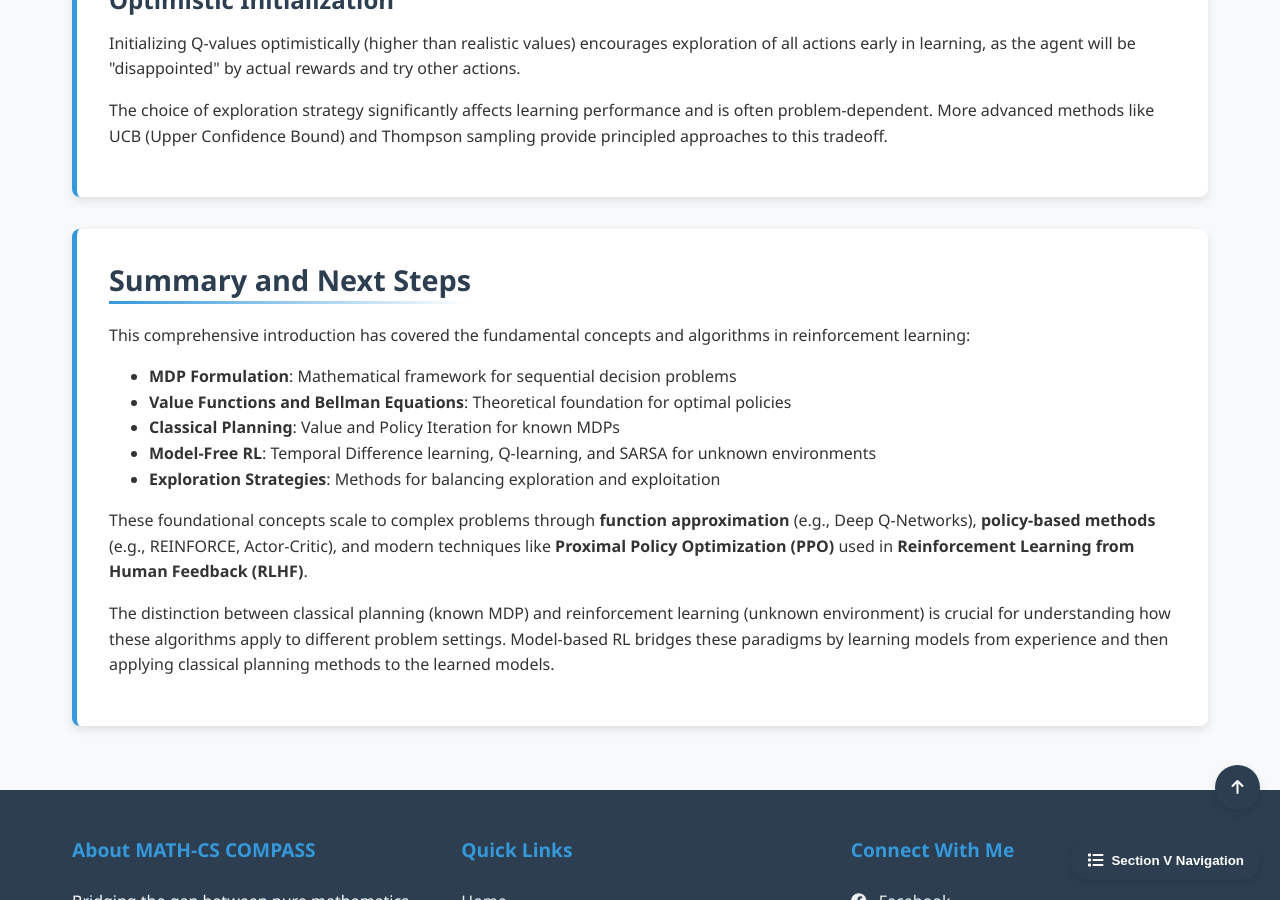
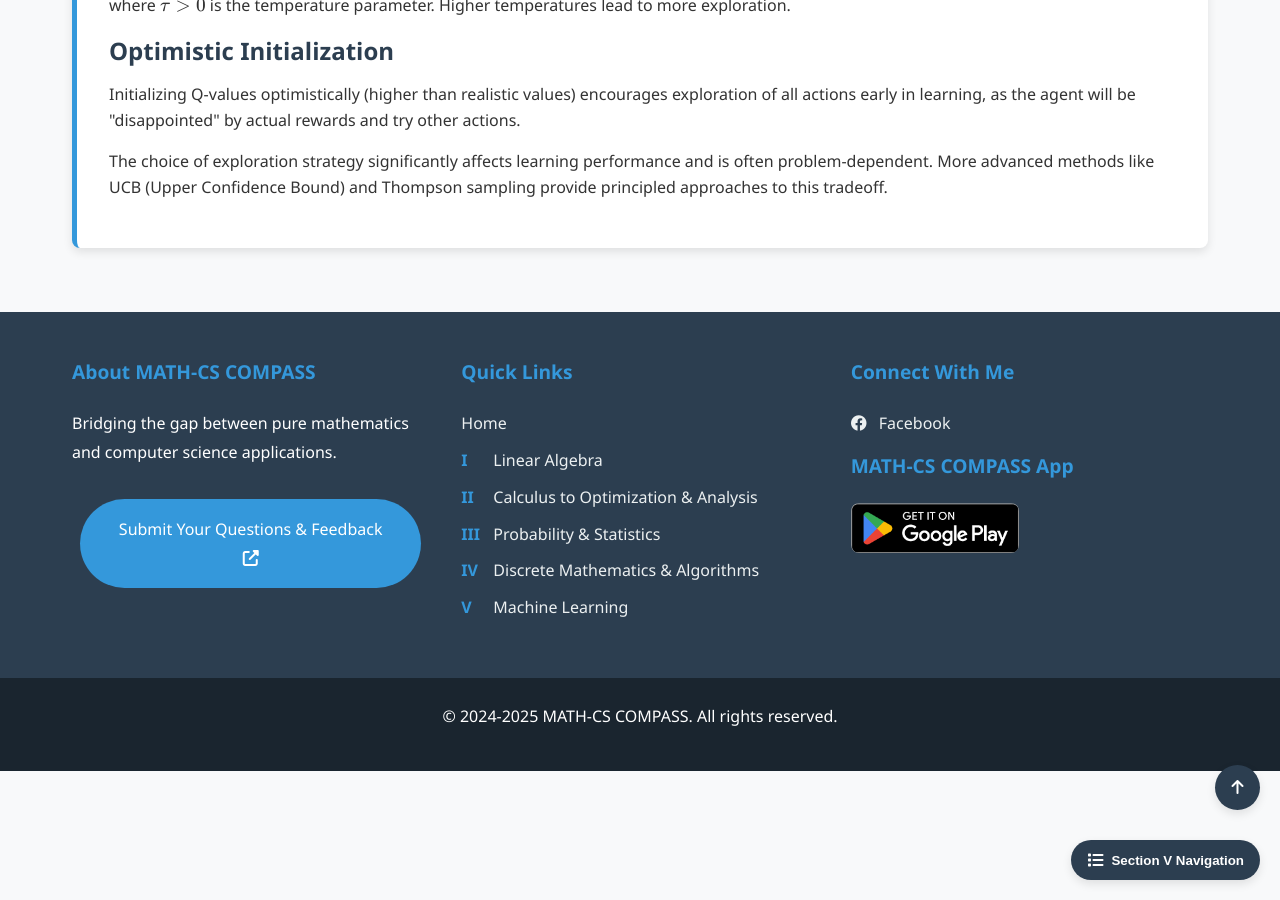
Before and after one commit to Yusukey01/yusukey01.github.io, a Jekyll site: the page built from Mathematics/Machine_learning/intro_RL.html, in a window 1280 px wide and 900 px high, scrolled down 10876 px. Built offline with Jekyll 4.4.1, drawn with Linux system fonts in a browser that asks for light colours; some of the changed text lies outside the part shown.

Commit message:
update RL section

```diff
--- a/Mathematics/Machine_learning/intro_RL.html
+++ b/Mathematics/Machine_learning/intro_RL.html
@@ -668,35 +669,6 @@ uses_python: false
                 </p>
             </section>
 
-            <section id="summary" class="section-content">
-                <h2>Summary and Next Steps</h2>
-                <p>
-                    This comprehensive introduction has covered the fundamental concepts and algorithms in reinforcement learning:
-                    <ul style="padding-left: 40px;">
-                    <li><strong>MDP Formulation</strong>: Mathematical framework for sequential decision problems</li>
-                    <li><strong>Value Functions and Bellman Equations</strong>: Theoretical foundation for optimal policies</li>
-                    <li><strong>Classical Planning</strong>: Value and Policy Iteration for known MDPs</li>
-                    <li><strong>Model-Free RL</strong>: Temporal Difference learning, Q-learning, and SARSA for unknown environments</li>
-                    <li><strong>Exploration Strategies</strong>: Methods for balancing exploration and exploitation</li>
-                    </ul>
-                </p>
-
-                <p>
-                    These foundational concepts scale to complex problems through <strong>function approximation</strong>
-                    (e.g., Deep Q-Networks), <strong>policy-based methods</strong> (e.g., REINFORCE, Actor-Critic),
-                    and modern techniques like <strong>Proximal Policy Optimization (PPO)</strong> used in
-                    <strong>Reinforcement Learning from Human Feedback (RLHF)</strong>.
-                </p>
-
-                <p>
-                    The distinction between classical planning (known MDP) and reinforcement learning (unknown environment)
-                    is crucial for understanding how these algorithms apply to different problem settings. Model-based RL
-                    bridges these paradigms by learning models from experience and then applying classical planning methods
-                    to the learned models.
-                </p>
-
-            </section>
-
         </div>
         <script src="/js/main.js"></script>
     </body>
```
Also changed, not shown: other parts of Mathematics/Machine_learning/intro_RL.html (+4 -3 lines).
